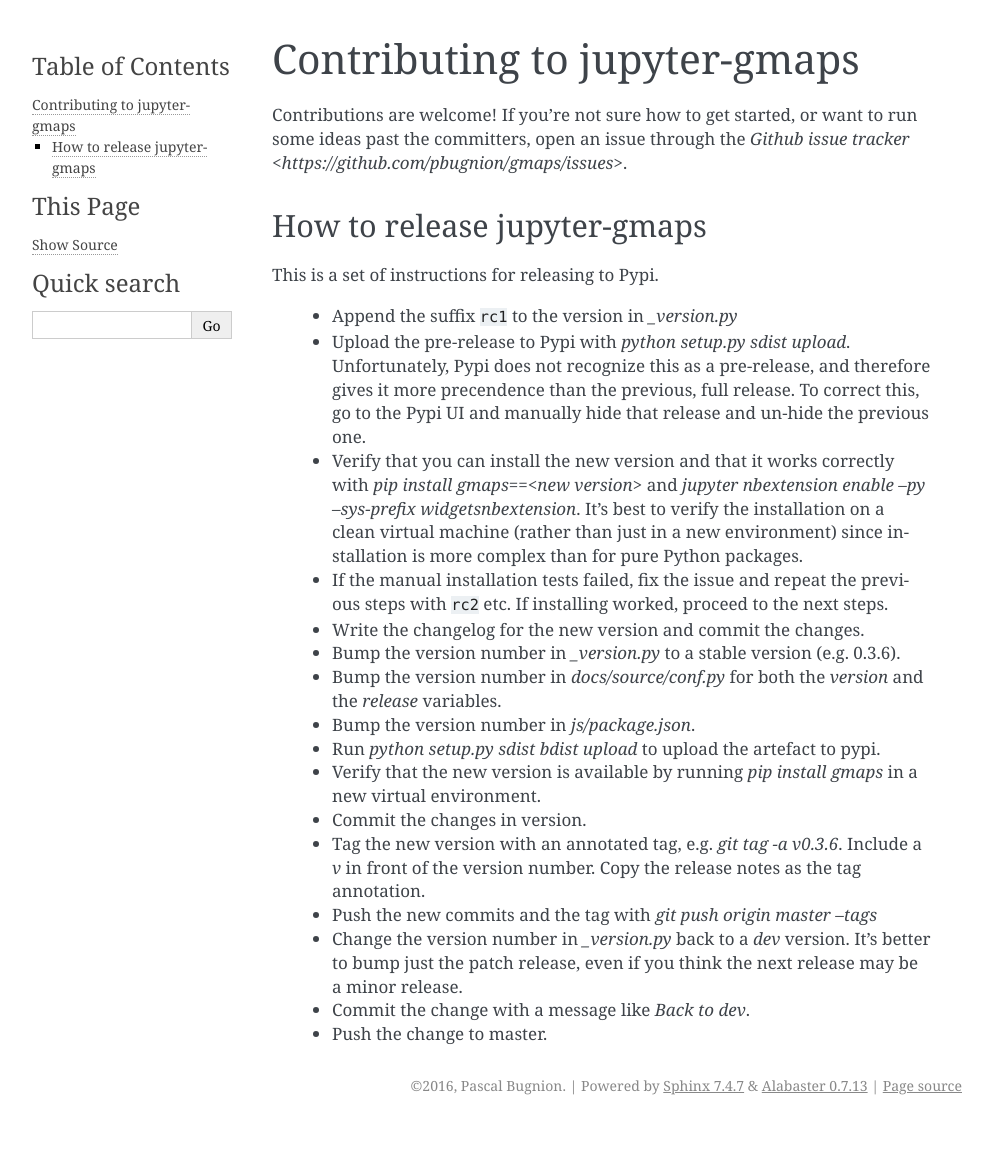
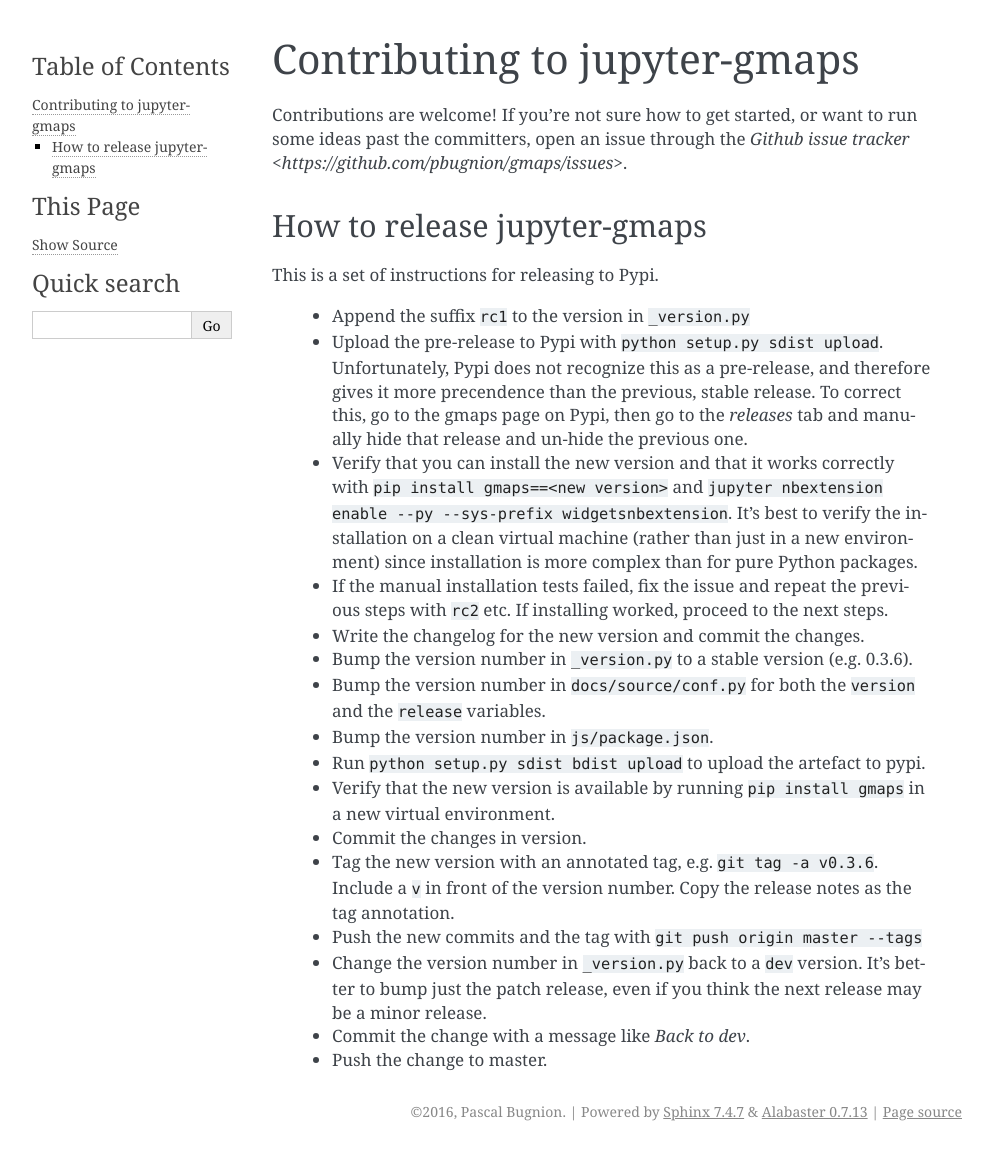
Before and after one commit to pbugnion/gmaps, a Sphinx documentation site: the page built from docs/source/contributing.rst, in a window 1280 px wide. Shown: the whole page, without its empty margins (148-1141 px from the left). Built offline with Sphinx 7.4.7, drawn with Linux system fonts in a browser that asks for light colours; before the commit the page ends 1125 px from its top, so only the background shows below that.

Commit message:
Formatting fixes

```diff
--- a/docs/source/contributing.rst
+++ b/docs/source/contributing.rst
@@ -9,33 +9,33 @@
 
 This is a set of instructions for releasing to Pypi.
 
- - Append the suffix ``rc1`` to the version in `_version.py`
+ - Append the suffix ``rc1`` to the version in ``_version.py``
 
- - Upload the pre-release to Pypi with `python setup.py sdist upload`. Unfortunately, Pypi does not recognize this as a pre-release, and therefore gives it more precendence than the previous, full release. To correct this, go to the Pypi UI and manually hide that release and un-hide the previous one.
+ - Upload the pre-release to Pypi with ``python setup.py sdist upload``. Unfortunately, Pypi does not recognize this as a pre-release, and therefore gives it more precendence than the previous, stable release. To correct this, go to the gmaps page on Pypi, then go to the `releases` tab and manually hide that release and un-hide the previous one.
 
- - Verify that you can install the new version and that it works correctly with `pip install gmaps==<new version>` and `jupyter nbextension enable --py --sys-prefix widgetsnbextension`. It's best to verify the installation on a clean virtual machine (rather than just in a new environment) since installation is more complex than for pure Python packages.
+ - Verify that you can install the new version and that it works correctly with ``pip install gmaps==<new version>`` and ``jupyter nbextension enable --py --sys-prefix widgetsnbextension``. It's best to verify the installation on a clean virtual machine (rather than just in a new environment) since installation is more complex than for pure Python packages.
 
  - If the manual installation tests failed, fix the issue and repeat the previous steps with ``rc2`` etc. If installing worked, proceed to the next steps.
 
  - Write the changelog for the new version and commit the changes.
 
- - Bump the version number in `_version.py` to a stable version (e.g. 0.3.6).
+ - Bump the version number in ``_version.py`` to a stable version (e.g. 0.3.6).
 
- - Bump the version number in `docs/source/conf.py` for both the `version` and the `release` variables.
+ - Bump the version number in ``docs/source/conf.py`` for both the ``version`` and the ``release`` variables.
 
- - Bump the version number in `js/package.json`.
+ - Bump the version number in ``js/package.json``.
 
- - Run `python setup.py sdist bdist upload` to upload the artefact to pypi.
+ - Run ``python setup.py sdist bdist upload`` to upload the artefact to pypi.
 
- - Verify that the new version is available by running `pip install gmaps` in a new virtual environment.
+ - Verify that the new version is available by running ``pip install gmaps`` in a new virtual environment.
 
  - Commit the changes in version.
 
- - Tag the new version with an annotated tag, e.g. `git tag -a v0.3.6`. Include a `v` in front of the version number. Copy the release notes as the tag annotation.
+ - Tag the new version with an annotated tag, e.g. ``git tag -a v0.3.6``. Include a ``v`` in front of the version number. Copy the release notes as the tag annotation.
 
- - Push the new commits and the tag with `git push origin master --tags`
+ - Push the new commits and the tag with ``git push origin master --tags``
 
- - Change the version number in `_version.py` back to a `dev` version. It's better to bump just the patch release, even if you think the next release may be a minor release.
+ - Change the version number in ``_version.py`` back to a ``dev`` version. It's better to bump just the patch release, even if you think the next release may be a minor release.
 
  - Commit the change with a message like `Back to dev`.
 
```
